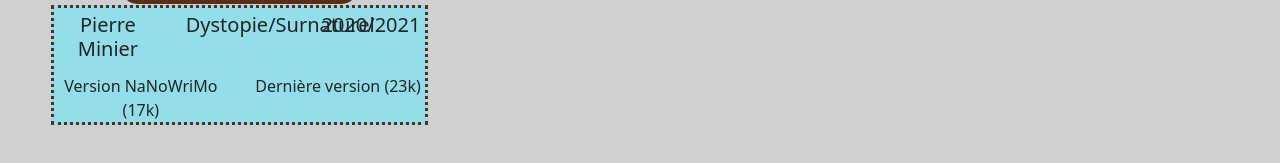
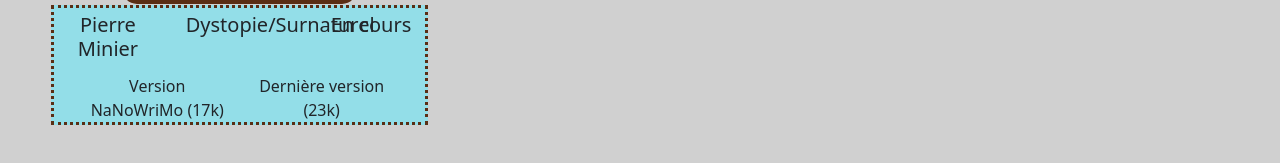
Before and after one commit to Adrial-Knight/stunning-waffle, a plain HTML site: page NaNoWriMo/index.html in a window 1280 px wide. Shown: the part 577-740 px from the top of the page. Drawn offline with nearby package versions, Linux system fonts and the light colour scheme.

Commit message:
[NaNoWriMo] affichage production

```diff
--- a/CSS/NaNoWriMo/main.css
+++ b/CSS/NaNoWriMo/main.css
@@ -24,6 +24,7 @@ a{
 
 a:hover{
   border-radius: 10px;
+  padding: 0 -10% 0 -10%;
 }
 
 h1{
--- a/NaNoWriMo/index.html
+++ b/NaNoWriMo/index.html
@@ -41,11 +41,11 @@
             <div class="row">
               <h5 class="col-4"><span>Pierre Minier</span></h5>
               <h5 class="col-4"><span>Dystopie/Surnaturel</span></h5>
-              <h5 class="col-4"><span>2020/2021</span></h5>
+              <h5 class="col-4"><span>En cours</span></h5>
             </div>
             <div class="row">
-              <a class="col-6" href="La_Quete_De_L'Espoir/NaNo.pdf" target="_blank">Version NaNoWriMo (17k)</a>
-              <a class="col-6" href="La_Quete_De_L'Espoir/DeVe.pdf" target="_blank">Dernière version (23k)</a>
+              <a class="col-5 offset-1" href="La_Quete_De_L'Espoir/NaNo.pdf" target="_blank">Version NaNoWriMo (17k)</a>
+              <a class="col-5 offset" href="La_Quete_De_L'Espoir/DeVe.pdf" target="_blank">Dernière version (23k)</a>
             </div>
           </div>
         </article>
```
